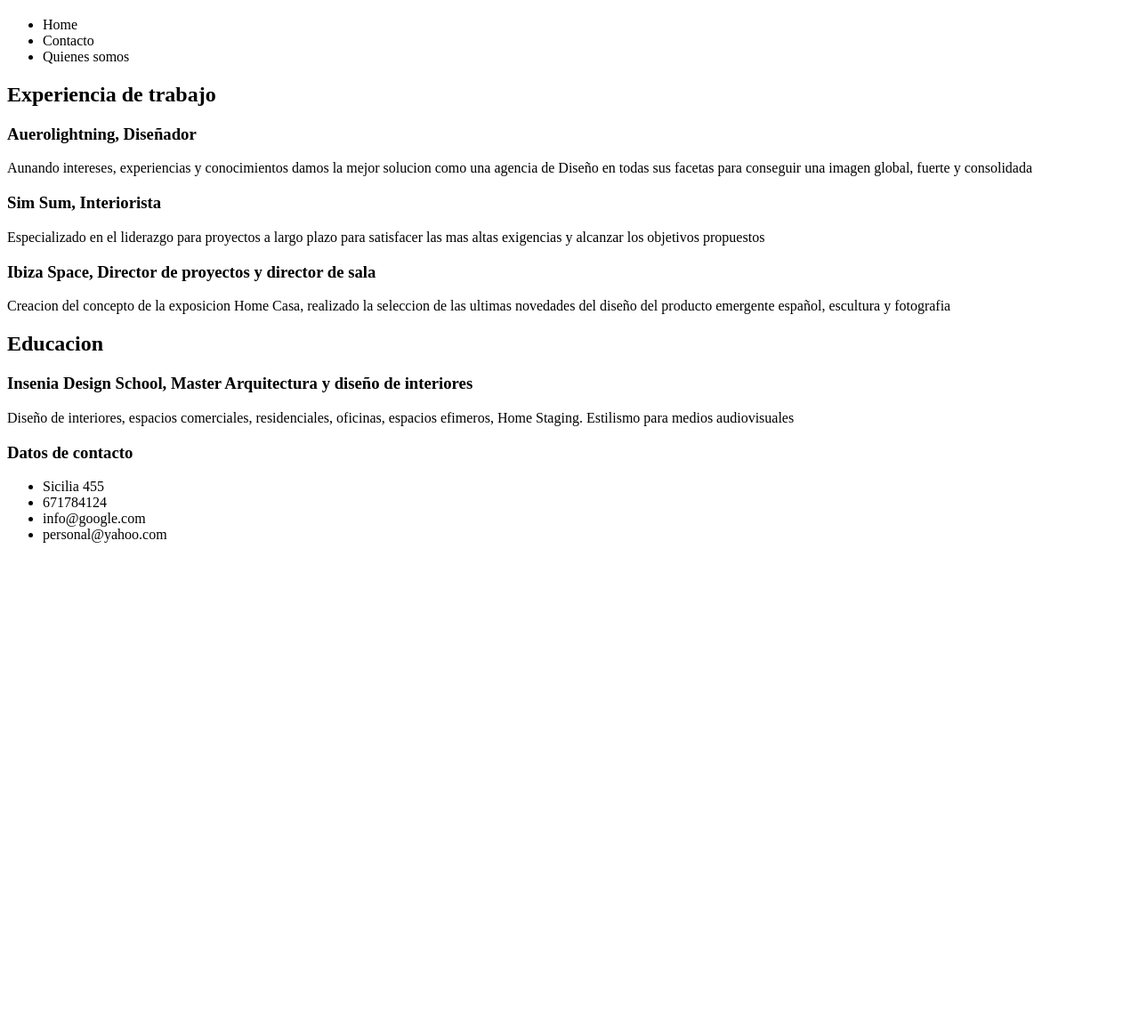
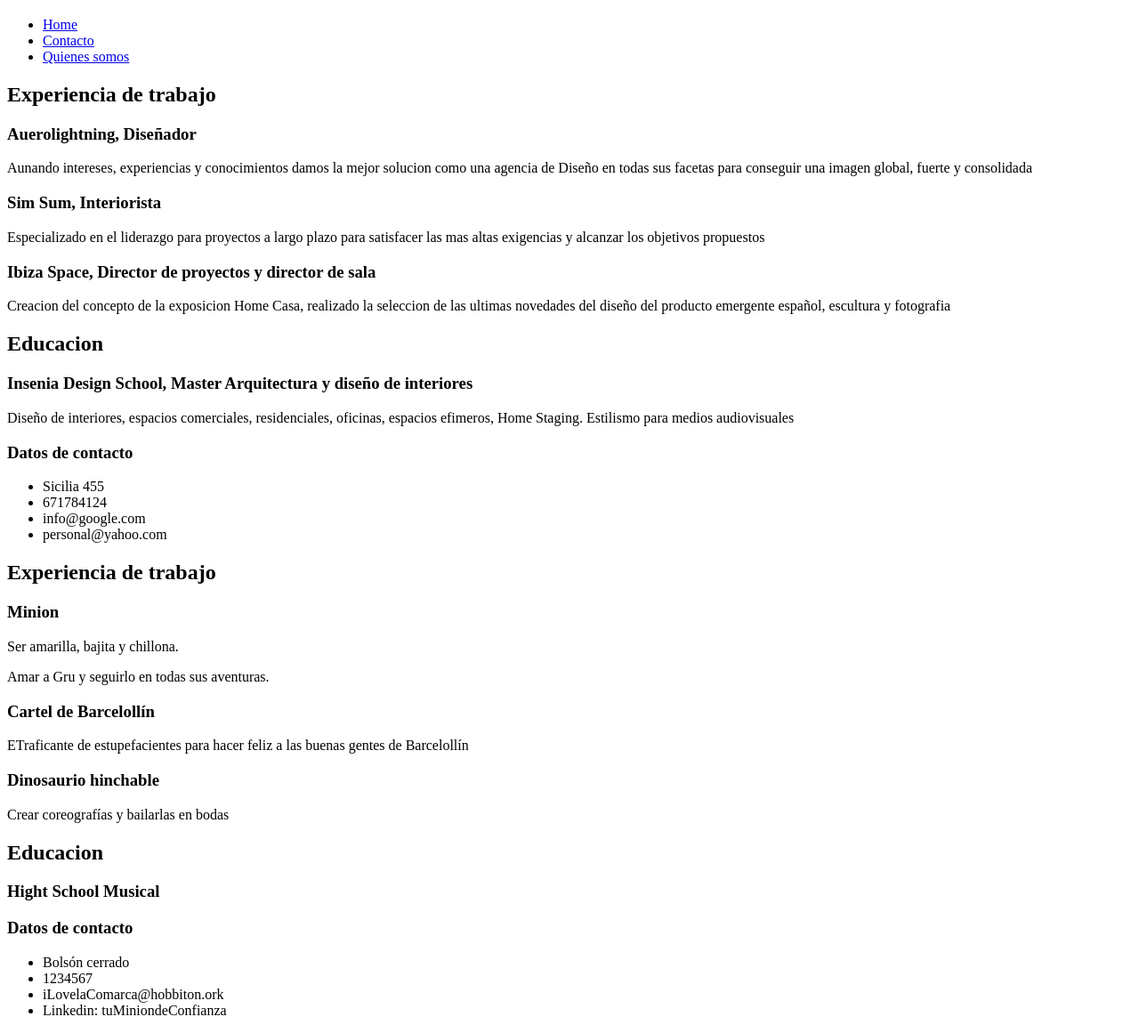
Before and after one commit to BertaGM/202309-w4ch2-augusto-gomez-berta-gonzalez, a plain HTML site: page our-cvs.html in a window 1280 px wide. Shown: the part 61-1222 px from the top of the page at 89% size. Before the commit the page ends 800 px from the top, so only its background shows below. Drawn offline with Linux system fonts and the light colour scheme.

```diff
--- a/our-cvs.html
+++ b/our-cvs.html
@@ -15,13 +15,14 @@
     <h1>Nuestra pagina web</h1>
     <nav>
       <ul>
-        <li>Home</li>
-        <li>Contacto </li>
-        <li>Quienes somos</li>
+        <li><a href="index.html">Home</a></li>
+        <li><a href="contact.html">Contacto</a></li>
+        <li><a href="about-us.html">Quienes somos</a></li>
       </ul>
     </nav>
   </header>
   <main>
+    <section>
       <h2>Experiencia de trabajo</h2>
       <article>
         <h3>Auerolightning, Diseñador</h3>
@@ -55,6 +56,36 @@
           <li> personal@yahoo.com</li>
         </ul>
       </aside>
+    </section>
+    <section>
+      <h2>Experiencia de trabajo</h2>
+      <article>
+        <h3>Minion</h3>
+        <p>Ser amarilla, bajita y chillona.</p>
+        <p>Amar a Gru y seguirlo en todas sus aventuras.</p>
+      </article>
+      <article>
+        <h3>Cartel de Barcelollín</h3>
+        <p>ETraficante de estupefacientes para hacer feliz a las buenas gentes de Barcelollín</p>
+      </article>
+      <article>
+        <h3>Dinosaurio hinchable</h3>
+        <p>Crear coreografías y bailarlas en bodas</p>
+      </article>
+      <article>
+        <h2>Educacion</h2>
+        <h3>Hight School Musical</p>
+      </article>
+      <aside>
+        <h3>Datos de contacto</h3>
+        <ul>
+          <li>Bolsón cerrado</li>
+          <li>1234567</li>
+          <li>iLovelaComarca@hobbiton.ork</li>
+          <li>Linkedin: tuMiniondeConfianza</li>
+        </ul>
+      </aside>
+    </section>
   </main>
 </body>
 
```
Also changed, not shown: about-us.html (+3 -3 lines), contact.html (+2 -2 lines), index.html (+3 -3 lines). Lines whose indentation alone changed are shown as unchanged.
